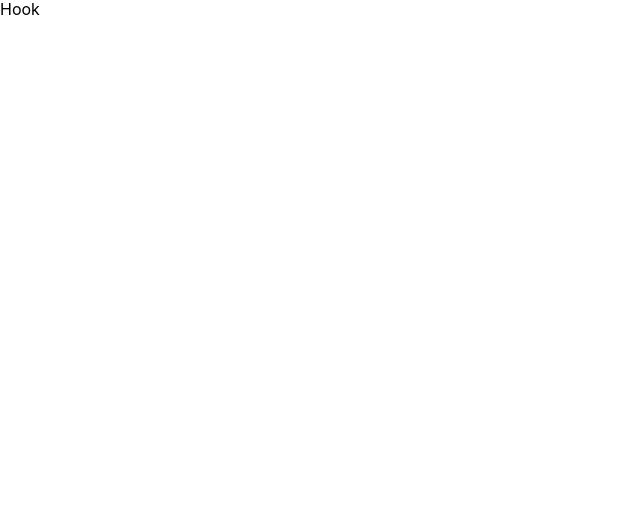
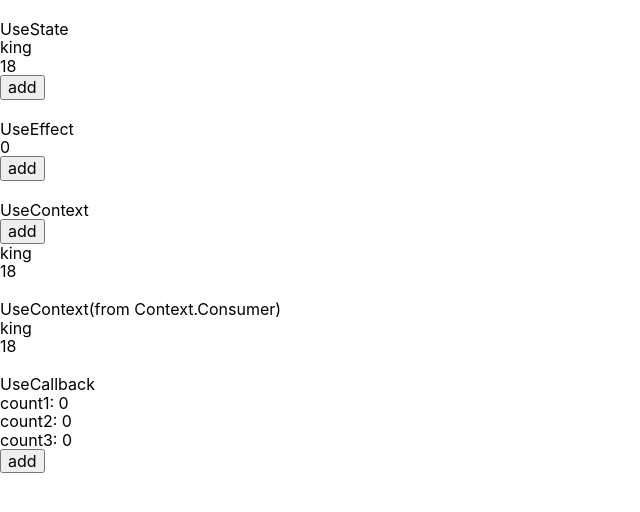
Before and after one commit to jsjzh/react-tiny-code, a React (Create React App) app: page /#/default/hook in a window 1280 px wide. Shown: the top 512 px of the page, without its empty margins (0-640 px from the left). Built offline with nearby package versions, Linux system fonts and the light colour scheme.

Commit message:
feat: add hook example

```diff
--- a/src/pages/Context/index.tsx
+++ b/src/pages/Context/index.tsx
@@ -1,4 +1,6 @@
+import { sleepSync } from '@/shared';
 import React, { PropsWithChildren, useContext, useEffect, useReducer } from 'react';
+import { createLogComponent } from '../HOC';
 
 interface GlobalState {
   count: number;
@@ -12,17 +14,14 @@ const globalState = {
 
 const GlobalContext = React.createContext(globalState);
 
-const globalReducer = (
-  state: GlobalState,
-  action: { type: 'add' | 'sub' | 'set'; payload: { [K: string]: any; text: string } },
-) => {
+const globalReducer = (state: GlobalState, action: { type: 'add' | 'sub' | 'set'; payload?: any }) => {
   switch (action.type) {
     case 'add':
       return { ...state, count: state.count + 1 };
     case 'sub':
       return { ...state, count: state.count - 1 };
     case 'set':
-      return { ...state, text: action.payload.text };
+      return { ...state, text: action.payload && action.payload.text };
     default:
       throw new Error(`unknown action type: ${action.type}`);
   }
@@ -31,28 +30,33 @@ const globalReducer = (
 const GlobalContextProvider: React.FC<PropsWithChildren> = (props) => {
   const [state, dispatch] = useReducer(globalReducer, globalState);
 
-  return <GlobalContext.Provider value={[state, dispatch] as any}>{props.children}</GlobalContext.Provider>;
+  return (
+    <>
+      <button onClick={() => dispatch({ type: 'add' })}>add</button>
+      <GlobalContext.Provider value={state}>{props.children}</GlobalContext.Provider>
+    </>
+  );
 };
 
 const Count: React.FC = () => {
-  const [state, dispatch] = useContext(GlobalContext) as any;
+  const state = useContext(GlobalContext);
 
   return (
     <>
       <div style={{ marginTop: 20 }}>Count</div>
       <div>{state.count}</div>
-      <button onClick={() => dispatch({ type: 'add' })}>+</button>
-      <button onClick={() => dispatch({ type: 'sub' })}>-</button>
     </>
   );
 };
 
-const Text: React.FC = () => {
-  const [state, dispatch] = useContext(GlobalContext) as any;
+const SleepComponent: React.FC = () => {
+  const state = useContext(GlobalContext);
+
+  sleepSync(500);
 
   return (
     <>
-      <div style={{ marginTop: 20 }}>Text</div>
+      <div style={{ marginTop: 20 }}>SleepComponent</div>
       <div>{state.text}</div>
     </>
   );
@@ -62,12 +66,8 @@ const Context: React.FC = () => {
   return (
     <>
       <GlobalContextProvider>
-        <div>
-          <Count />
-        </div>
-        <div>
-          <Text />
-        </div>
+        <div>{createLogComponent(Count)()}</div>
+        <div>{createLogComponent(SleepComponent)()}</div>
       </GlobalContextProvider>
     </>
   );
--- a/src/pages/HOC/index.tsx
+++ b/src/pages/HOC/index.tsx
@@ -1,7 +1,7 @@
 import React, { useEffect } from 'react';
 
-const createLogComponent = (WrappedComponent: React.ComponentType) => {
-  const LogComponent: React.FC = (props) => {
+export const createLogComponent = (WrappedComponent: React.ComponentType) => {
+  const LogComponent = () => {
     useEffect(() => {
       console.log('component mount');
       return () => {
@@ -9,10 +9,10 @@ const createLogComponent = (WrappedComponent: React.ComponentType) => {
       };
     }, []);
 
-    return <WrappedComponent {...props} />;
+    return <WrappedComponent />;
   };
 
-  return () => <LogComponent />;
+  return LogComponent;
 };
 
 const HOCComponent: React.FC = () => {
--- a/src/pages/Home/index.tsx
+++ b/src/pages/Home/index.tsx
@@ -1,5 +1,3 @@
-import React from 'react';
-
 const Home: React.FC = () => {
   return <>Hello World</>;
 };
--- a/src/pages/Hook/index.tsx
+++ b/src/pages/Hook/index.tsx
@@ -1,7 +1,128 @@
-import React from 'react';
+import { sleepSync } from '@/shared';
+import React, {
+  useState,
+  useEffect,
+  useContext,
+  useCallback,
+  useReducer,
+  useMemo,
+  useRef,
+  useLayoutEffect,
+  useImperativeHandle,
+  useDebugValue,
+  // --------------------
+  useId,
+  useDeferredValue,
+  useInsertionEffect,
+  useSyncExternalStore,
+  useTransition,
+} from 'react';
+
+const UseState: React.FC = () => {
+  const [state, setState] = useState(() => ({ name: 'king', age: 18 }));
+
+  return (
+    <>
+      <div style={{ marginTop: 20 }}>UseState</div>
+      <div>{state.name}</div>
+      <div>{state.age}</div>
+      <button onClick={() => setState((preState) => ({ ...preState, age: preState.age + 1 }))}>add</button>
+    </>
+  );
+};
+
+const UseEffect: React.FC = () => {
+  const [state, setState] = useState(0);
+
+  useEffect(() => {
+    console.log('component mount');
+    return () => {
+      console.log('component unmount');
+    };
+  }, []);
+
+  useEffect(() => {
+    console.log('state change');
+  }, [state]);
+
+  return (
+    <>
+      <div style={{ marginTop: 20 }}>UseEffect</div>
+      <div>{state}</div>
+      <button onClick={() => setState(state + 1)}>add</button>
+    </>
+  );
+};
+
+const UseContext: React.FC = () => {
+  const initContext = { name: 'king', age: 18 };
+  const Context = React.createContext(initContext);
+
+  const [state, setState] = useState(initContext);
+
+  const Child: React.FC = () => {
+    const context = useContext(Context);
+
+    return (
+      <>
+        <div style={{ marginTop: 20 }}>UseContext</div>
+        <button onClick={() => setState((preState) => ({ ...preState, age: preState.age + 1 }))}>add</button>
+
+        <div>{context.name}</div>
+        <div>{context.age}</div>
+
+        <Context.Consumer>
+          {(context) => (
+            <>
+              <div style={{ marginTop: 20 }}>UseContext(from Context.Consumer)</div>
+              <div>{context.name}</div>
+              <div>{context.age}</div>
+            </>
+          )}
+        </Context.Consumer>
+      </>
+    );
+  };
+
+  return (
+    <>
+      <Context.Provider value={state}>
+        <Child />
+      </Context.Provider>
+    </>
+  );
+};
+
+const UseCallback: React.FC = () => {
+  const [count1, setCount1] = useState(0);
+  const [count2, setCount2] = useState(0);
+  const [count3, setCount3] = useState(0);
+
+  const callback = useCallback(() => {
+    sleepSync(500);
+    setCount1(count1 + 1);
+  }, [count1]);
+
+  return (
+    <>
+      <div style={{ marginTop: 20 }}>UseCallback</div>
+      <div>count1: {count1}</div>
+      <div>count2: {count2}</div>
+      <div>count3: {count3}</div>
+      <button onClick={callback}>add</button>
+    </>
+  );
+};
 
 const Hook: React.FC = () => {
-  return <>Hook</>;
+  return (
+    <>
+      <UseState />
+      <UseEffect />
+      <UseContext />
+      <UseCallback />
+    </>
+  );
 };
 
 export default Hook;
--- a/src/pages/Redux/index.tsx
+++ b/src/pages/Redux/index.tsx
@@ -1,8 +1,9 @@
+import { sleepSync } from '@/shared';
 import { AppDispatch, RootState, store } from '@/stores/redux';
 import { globalActions } from '@/stores/redux/reducer/global';
 import _ from 'lodash';
 import moment from 'moment';
-import { useEffect, useState } from 'react';
+import { useEffect, useMemo, useState } from 'react';
 import { Provider, useSelector, useDispatch } from 'react-redux';
 
 const ControllerGlobal: React.FC = () => {
@@ -22,6 +23,22 @@ const ControllerGlobal: React.FC = () => {
         <button onClick={() => dispatch(globalActions.count(addCount))}>add</button>
         <button onClick={() => dispatch(globalActions.reset())}>reset</button>
       </div>
+    </>
+  );
+};
+
+const SleepComponent: React.FC = () => {
+  const global = useSelector((state: RootState) => state.global);
+
+  const text = useMemo(() => {
+    sleepSync(500);
+    return global.text;
+  }, [global.text]);
+
+  return (
+    <>
+      <div style={{ marginTop: 20 }}>SleepComponent</div>
+      <div>{text}</div>
     </>
   );
 };
@@ -61,6 +78,7 @@ const ControllerFetch: React.FC = () => {
 const Redux: React.FC = () => {
   return (
     <Provider store={store}>
+      <SleepComponent />
       <ControllerGlobal />
       <ControllerFetch />
     </Provider>
--- a/src/shared/index.ts
+++ b/src/shared/index.ts
@@ -1,5 +1,10 @@
 export const isDevelopment = process.env.NODE_ENV === 'development';
 
-export const sleep = (timer: number) => new Promise<void>((resolve) => setTimeout(resolve, timer));
+export const sleepAsync = (timer: number) => new Promise<void>((resolve) => setTimeout(resolve, timer));
+
+export const sleepSync = (timer: number) => {
+  const current = Date.now();
+  while (Date.now() - current < timer) {}
+};
 
 export const createNamespaceType = (namespace: string) => (type: string) => `${namespace}/${type}`;
--- a/src/stores/redux/reducer/global.ts
+++ b/src/stores/redux/reducer/global.ts
@@ -10,11 +10,13 @@ const getApps = createAsyncThunk(createType(mockAPI.getApps.name), mockAPI.getAp
 
 interface GlobalState {
   count: number;
+  text: string;
   pageData: Mock.getApps;
 }
 
 const initialState: GlobalState = {
   count: 0,
+  text: 'hello world',
   pageData: {
     items: [],
     pageNo: 0,
```
Also changed, not shown: src/components/Message/index.css (added, +9 -0 lines), src/components/Message/index.tsx (added, +47 -0 lines).
